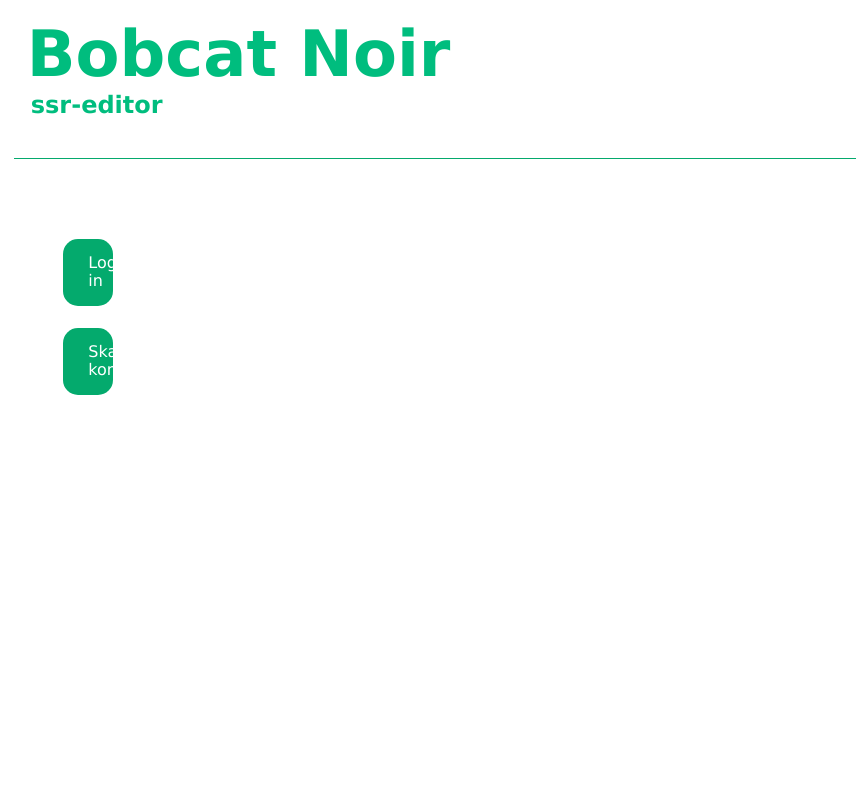
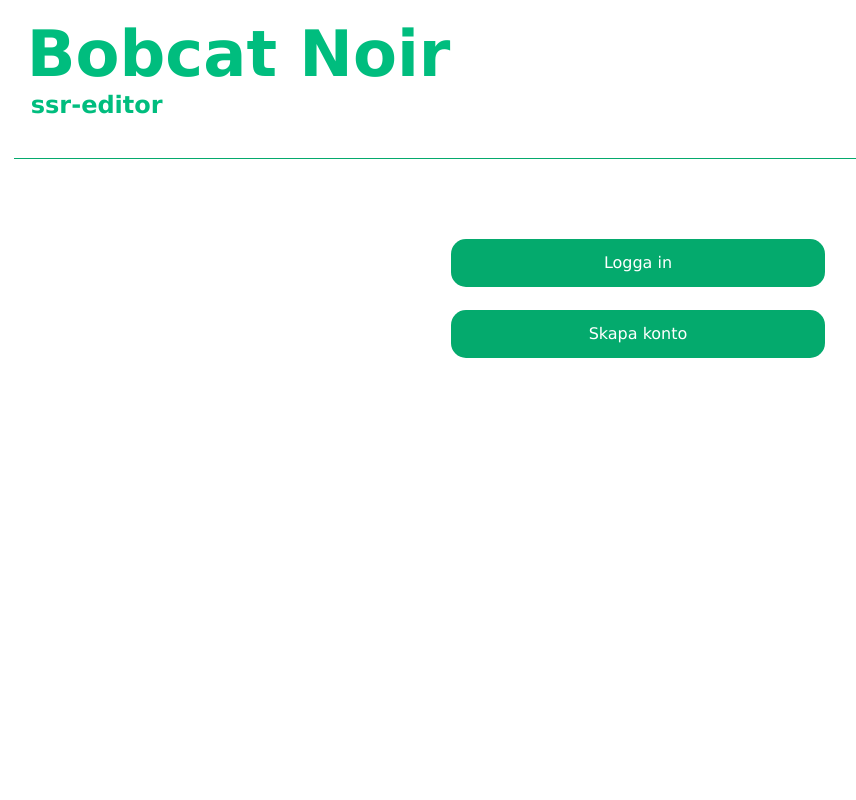
Before and after one commit to lisarosengren/ssr-editor-vue, a Vue app: page / in a window 1280 px wide. Shown: the top 800 px of the page, without its empty margins (2-858 px from the left). Built offline with nearby package versions, Linux system fonts and the light colour scheme; no server answers.

Commit message:
Class main is conditional on login state

```diff
--- a/src/App.vue
+++ b/src/App.vue
@@ -128,7 +128,7 @@ onMounted(async () => {
   </div>
   </header>
 
-  <main v-if="!err">
+  <main :class="{ main: userState.loggedIn }" v-if="!err">
     <div v-if="userState.loggedIn" class="sidebar left">
         <UserDocs @doc-created="reloadDocs"/>
     </div>
--- a/src/assets/main.css
+++ b/src/assets/main.css
@@ -15,6 +15,8 @@
 main {
   min-height: 100%;
   padding-bottom: 3.6em;
+}
+.main {
   display: flex;
   flex-direction: row;
 }
```
